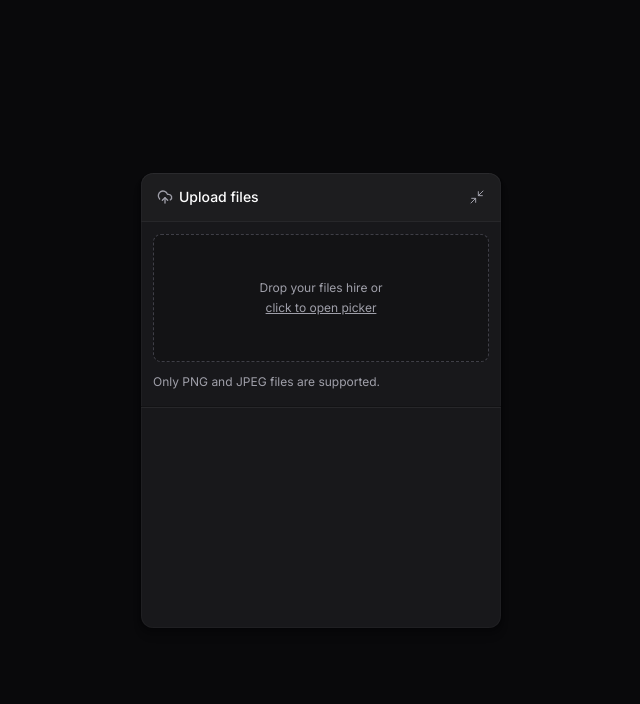
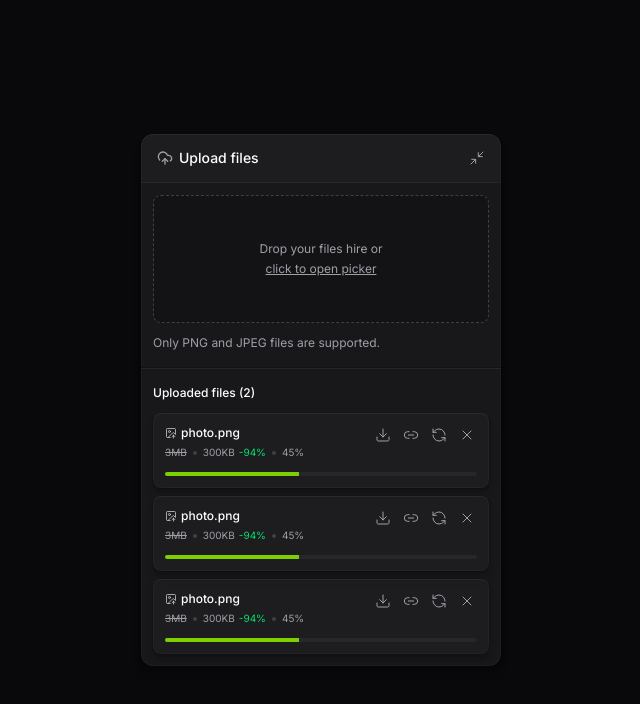
Before and after one commit to gabrielpramalho/widget-upload-file, a React (Vite) app: page / in a window 1280 px wide. Both pictures are taken after a click on the button "Upload files". Shown: the top 704 px of the page, without its empty margins (319-959 px from the left). Built offline with nearby package versions, Linux system fonts and the light colour scheme.

Commit message:
feat: add upload widget list and items

```diff
--- a/package.json
+++ b/package.json
@@ -11,6 +11,7 @@
   },
   "dependencies": {
     "@radix-ui/react-collapsible": "^1.1.12",
+    "@radix-ui/react-progress": "^1.1.8",
     "@tailwindcss/vite": "^4.1.18",
     "lucide-react": "^0.561.0",
     "react": "^19.2.0",
--- /dev/null
+++ b/src/components/upload-widget-upload-item.tsx
@@ -0,0 +1,51 @@
+import * as Progress from '@radix-ui/react-progress'
+import { Download, ImageUp, Link2, RefreshCcw, X } from 'lucide-react'
+import { Button } from './ui/button'
+
+export function UploadWidgetUploadItem() {
+	return (
+		<div className="p-3 rounded-lg flex flex-col gap-3 shadow-card bg-white/[0.02] relative overflow-hidden">
+			<div className="flex flex-col gap-1">
+				<span className="text-xs font-medium flex items-center gap-1">
+					<ImageUp className="size-3 text-zinc-300" strokeWidth={1.5} />
+					<span>photo.png</span>
+				</span>
+
+				<span className="text-xxs text-zinc-400 flex gap-1.5 items-center">
+					<span className="line-through">3MB</span>
+					<div className="size-1 rounded-full bg-zinc-700" />
+					<span>
+						300KB
+						<span className="text-green-400 ml-1">-94%</span>
+					</span>
+					<div className="size-1 rounded-full bg-zinc-700" />
+
+					<span>45%</span>
+				</span>
+			</div>
+
+			<Progress.Root className='bg-zinc-800 rounded-full h-1 overflow-hidden'>
+				<Progress.Indicator className='bg-lime-500 h-1' style={{width: '43%'}} />
+			</Progress.Root>
+
+			<div className="absolute top-2.5 right-2.5 flex items-center gap-1">
+				<Button size="icon-sm">
+					<Download className="size-4" strokeWidth={1.5} />
+					<span className="sr-only">Download compressed image</span>
+				</Button>
+				<Button size="icon-sm">
+					<Link2 className="size-4" strokeWidth={1.5} />
+					<span className="sr-only">Copy remote URL</span>
+				</Button>
+				<Button size="icon-sm">
+					<RefreshCcw className="size-4" strokeWidth={1.5} />
+					<span className="sr-only">Retry Upload</span>
+				</Button>
+				<Button size="icon-sm">
+					<X className="size-4" strokeWidth={1.5} />
+					<span className="sr-only">Cancel Upload</span>
+				</Button>
+			</div>
+		</div>
+	)
+}
--- a/src/components/upload-widget-upload-list.tsx
+++ b/src/components/upload-widget-upload-list.tsx
@@ -1,3 +1,17 @@
+import { UploadWidgetUploadItem } from "./upload-widget-upload-item";
+
 export function UploadWidgetUploadList() {
-	return <div className="px-3 h-48"></div>
+	return (
+		<div className="px-3 flex flex-col gap-3">
+			<span className="text-xs font-medium">
+				Uploaded files <span>(2)</span>
+			</span>
+
+      <div className="space-y-2">
+        <UploadWidgetUploadItem />
+        <UploadWidgetUploadItem />
+        <UploadWidgetUploadItem />
+      </div>
+		</div>
+	)
 }
--- a/src/index.css
+++ b/src/index.css
@@ -15,4 +15,6 @@
 		inset 0px 0px 0px 1px rgba(255, 255, 255, 0.02);
 
 	--opacity-2: 0.02;
+
+  --text-xxs: 0.625rem;
 }
```
Also changed, not shown: 1 other file (tests, documents, lock files or other folders).
